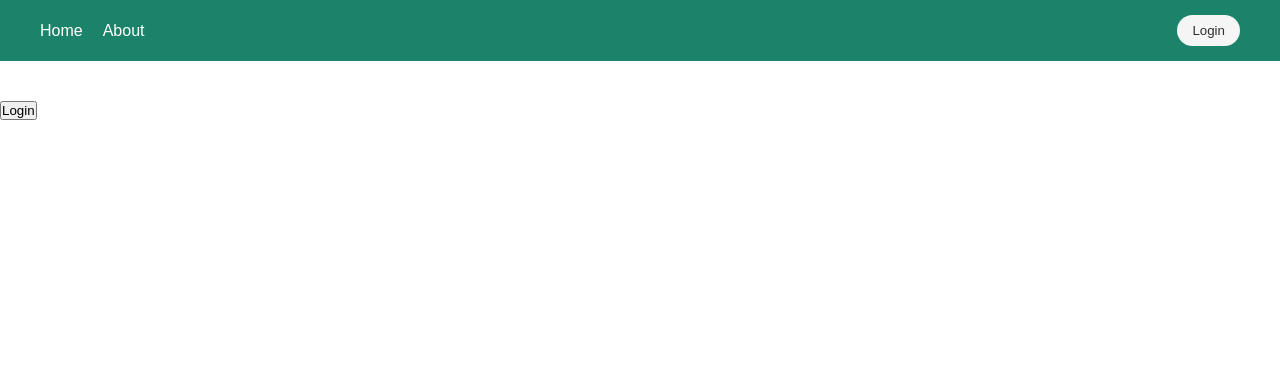
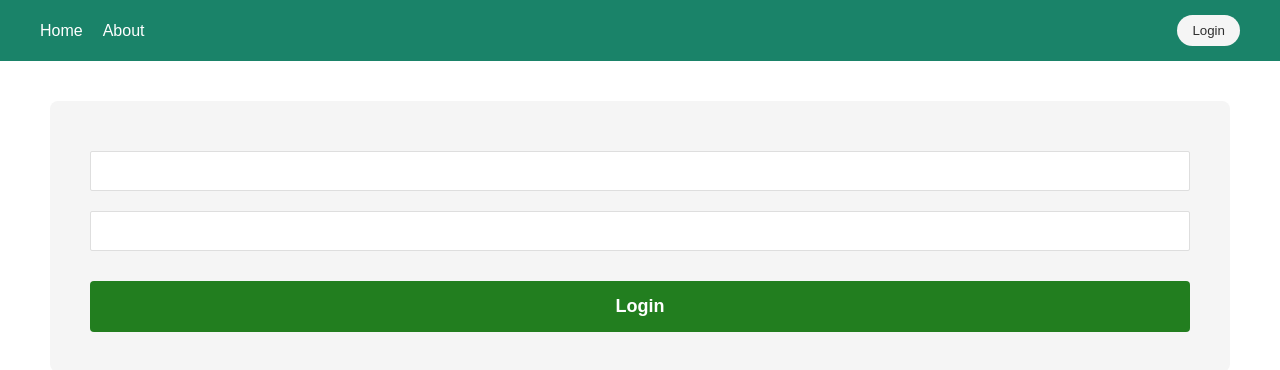
Before and after one commit to yasamanam/taskManager, a React (Create React App) app: page /login in a window 1280 px wide. Shown: the top 370 px of the page. Built offline with nearby package versions, Linux system fonts and the light colour scheme.

Commit message:
login with api is done

```diff
--- a/src/App.js
+++ b/src/App.js
@@ -1,6 +1,7 @@
 import "./assets/sass/app.scss";
 
 import { Link, Route, Switch } from "react-router-dom";
+import { ToastContainer, toast } from "react-toastify";
 
 import AboutPage from "./pages/AboutPage";
 import ExpensePage from "./pages/ExpensePage";
@@ -17,6 +18,7 @@ const App = () => {
   return (
     <React.Fragment>
       <ThemeProvider>
+        <ToastContainer />
         <MainHeader />
 
         <Switch>
--- a/src/assets/sass/abstracts/variables.scss
+++ b/src/assets/sass/abstracts/variables.scss
@@ -1,2 +1,3 @@
 $light: #f5f5f5;
 $gray: rgb(47, 47, 47);
+$green: rgb(34, 126, 31);
--- a/src/assets/sass/app.scss
+++ b/src/assets/sass/app.scss
@@ -1,3 +1,4 @@
 @import "abstracts/variables.scss";
 @import "components/tasks.scss";
 @import "components/header.scss";
+@import "components/login.scss";
--- /dev/null
+++ b/src/assets/sass/components/login.scss
@@ -0,0 +1,32 @@
+.login {
+  &__form {
+    margin: auto;
+    width: calc(100% - 100px);
+    background-color: $light;
+    border-radius: 8px;
+    display: flex;
+    flex-direction: column;
+    padding: 40px;
+  }
+  &__input {
+    border: 1px solid #dedede;
+    border-radius: 2px;
+    display: block;
+    font-size: 16px;
+    padding: 10px;
+    width: 100%;
+    margin: 10px 0;
+  }
+
+  &__btn {
+    margin-top: 20px;
+    background-color: $green;
+    padding: 15px;
+    width: 100%;
+    border-radius: 4px;
+    border: none;
+    color: white;
+    font-size: 18px;
+    font-weight: bold;
+  }
+}
--- a/src/pages/LoginPage.jsx
+++ b/src/pages/LoginPage.jsx
@@ -1,20 +1,54 @@
 import React, { useState } from "react";
 
 import { login } from "./../api/login";
+import { toast } from "react-toastify";
 
 const Login = () => {
   const [email, setEmail] = useState("");
   const [password, setPassword] = useState("");
 
-  const handleLogin = () => {
+  const handleLogin = (e) => {
+    e.preventDefault();
+    if ((email, password)) {
       login(email, password)
         .then((res) => {
           localStorage.setItem("token", res.data.token);
           window.location.reload();
         })
         .catch((err) => console.error(err));
+    } else {
+      toast.error("email and password fields could not be empty! ");
+    }
   };
-  return <button onClick={handleLogin}>Login</button>;
+
+  const handleChange = (e) => {
+    if (e.target.name === "email") {
+      setEmail(e.target.value);
+    } else {
+      setPassword(e.target.value);
+    }
+  };
+  return (
+    <form className="login__form" onSubmit={handleLogin}>
+      <input
+        className="login__input"
+        value={email}
+        onChange={handleChange}
+        name="email"
+        type="text"
+      />
+      <input
+        className="login__input"
+        value={password}
+        onChange={handleChange}
+        name="password"
+        type="password"
+      />
+      <button className="login__btn" type="submit">
+        Login
+      </button>
+    </form>
+  );
 };
 
 export default Login;
--- a/src/pages/TasksPage.jsx
+++ b/src/pages/TasksPage.jsx
@@ -1,12 +1,12 @@
 import "react-toastify/dist/ReactToastify.css";
 
 import React, { useContext, useEffect, useState } from "react";
-import { ToastContainer, toast } from "react-toastify";
 
 import AddTask from "./../components/AddTask";
 import Header from "./../components/Header";
 import Tasks from "./../components/Tasks";
 import { ThemeContext } from "./../context/theme/ThemeContext";
+import { toast } from "react-toastify";
 
 const TasksPage = () => {
   const [title, setTitle] = useState("Task Manager");
@@ -140,7 +140,6 @@ const TasksPage = () => {
       {/* <button onClick={() => setIsDark(!isDark)}>
         {!isDark ? "Dark mode" : "Light mode"}
       </button> */}
-      <ToastContainer />
       <Header
         headerTitle={title}
         num={num}
```
Lines whose indentation alone changed are shown as unchanged.
